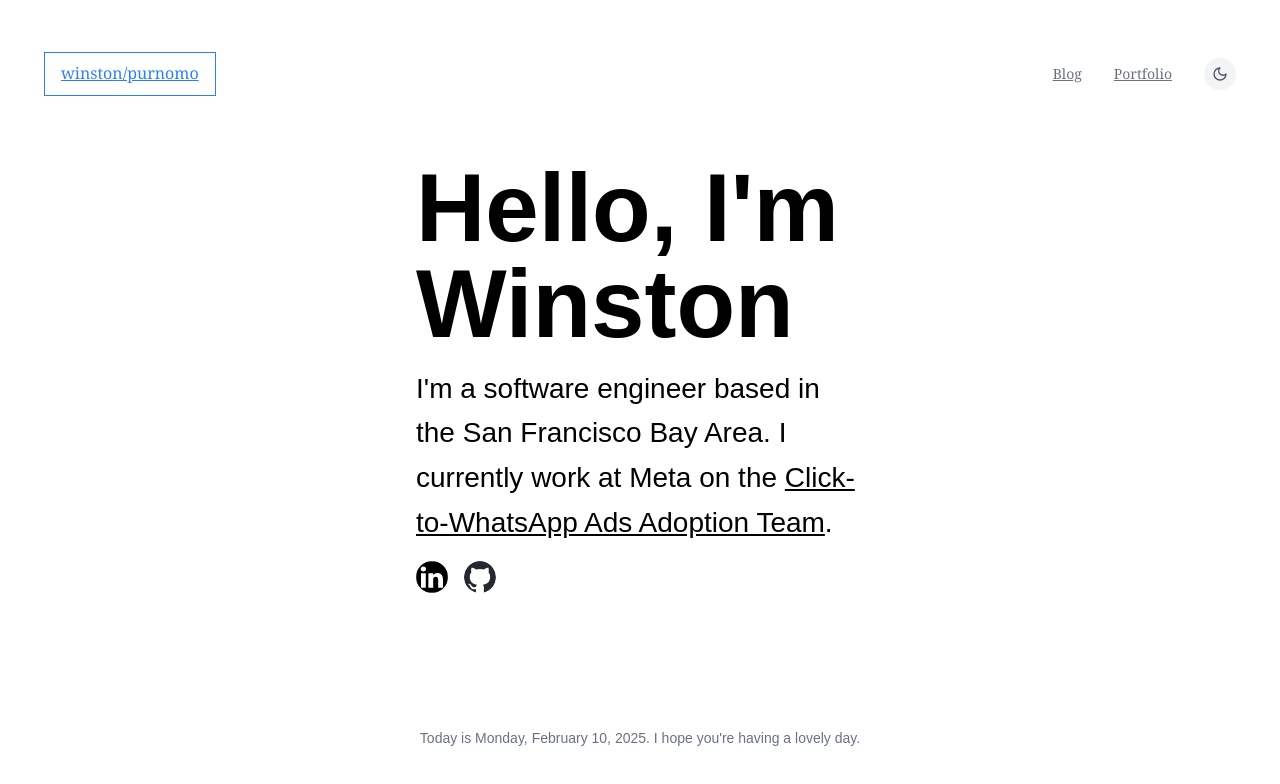
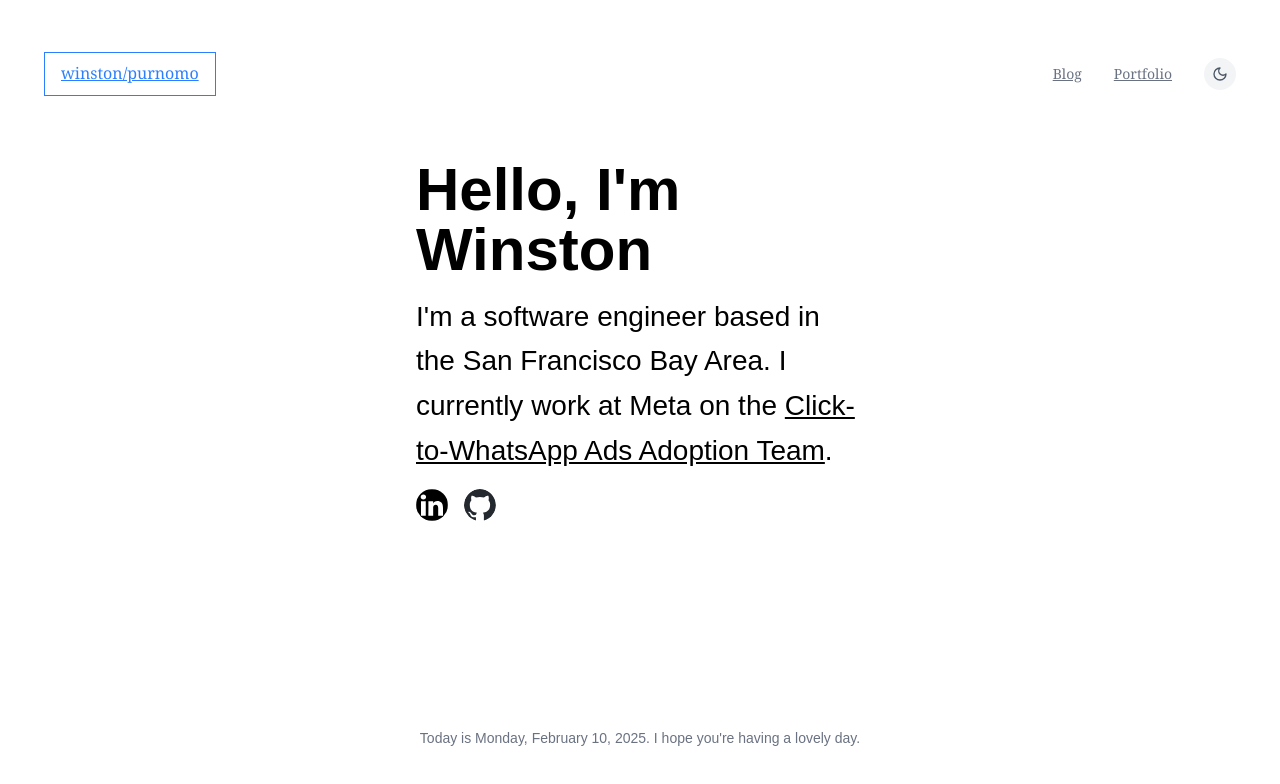
Before and after one commit to winstonpurnomo/autobiography, a Next.js app: page / in a window 1280 px wide. Shown: the top 784 px of the page. Built offline with nearby package versions, Linux system fonts and the light colour scheme; a web font is replaced by a local one.

Commit message:
update header

```diff
--- a/src/app/page.tsx
+++ b/src/app/page.tsx
@@ -7,7 +7,7 @@ export default function Home() {
     <>
       <header>
         <motion.h1
-          className="text-8xl font-bold"
+          className="text-6xl font-bold"
           initial={{ opacity: 0, y: 50 }}
           animate={{ opacity: 1, y: 0 }}
           transition={{ duration: 0.8, ease: "easeOut" }}
```
